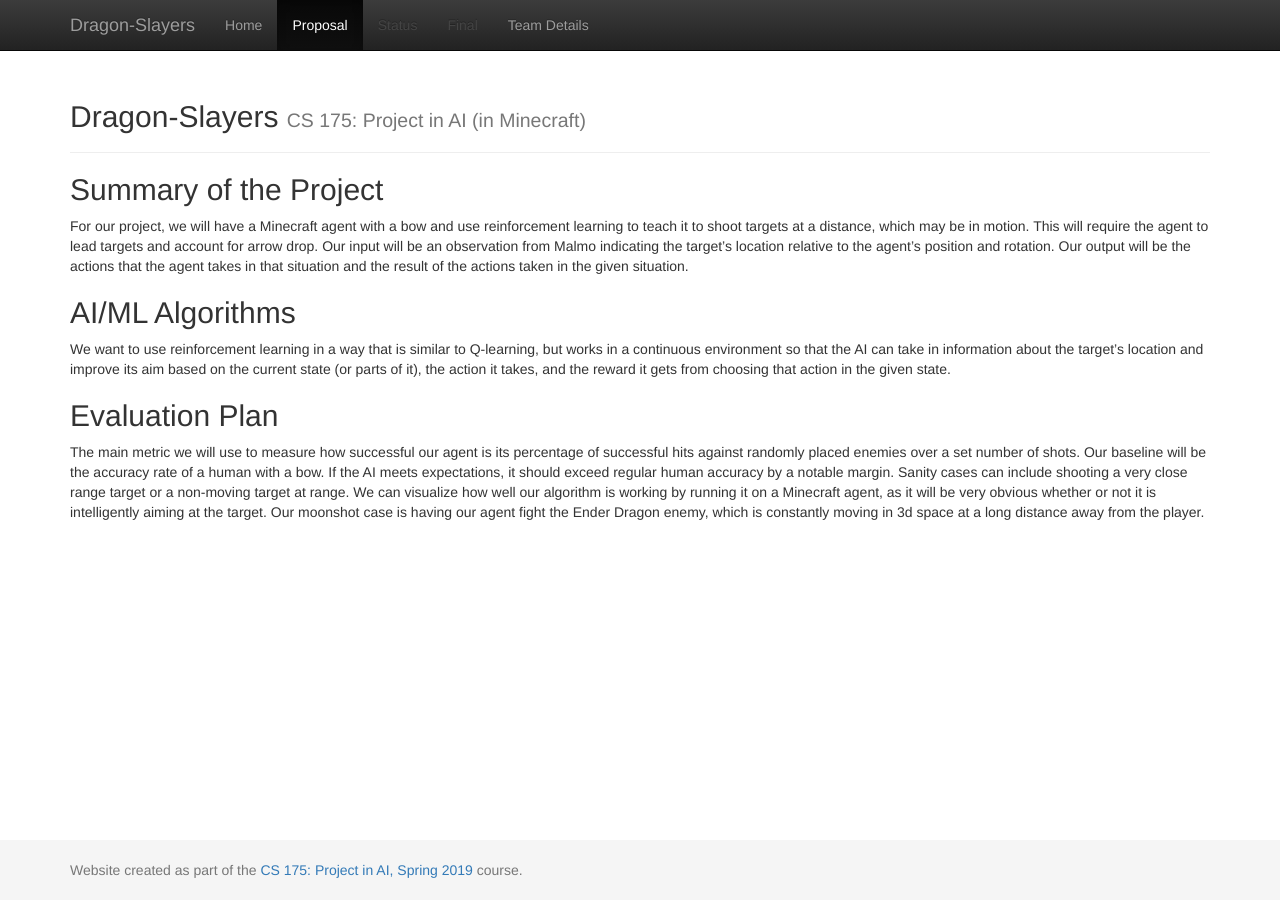
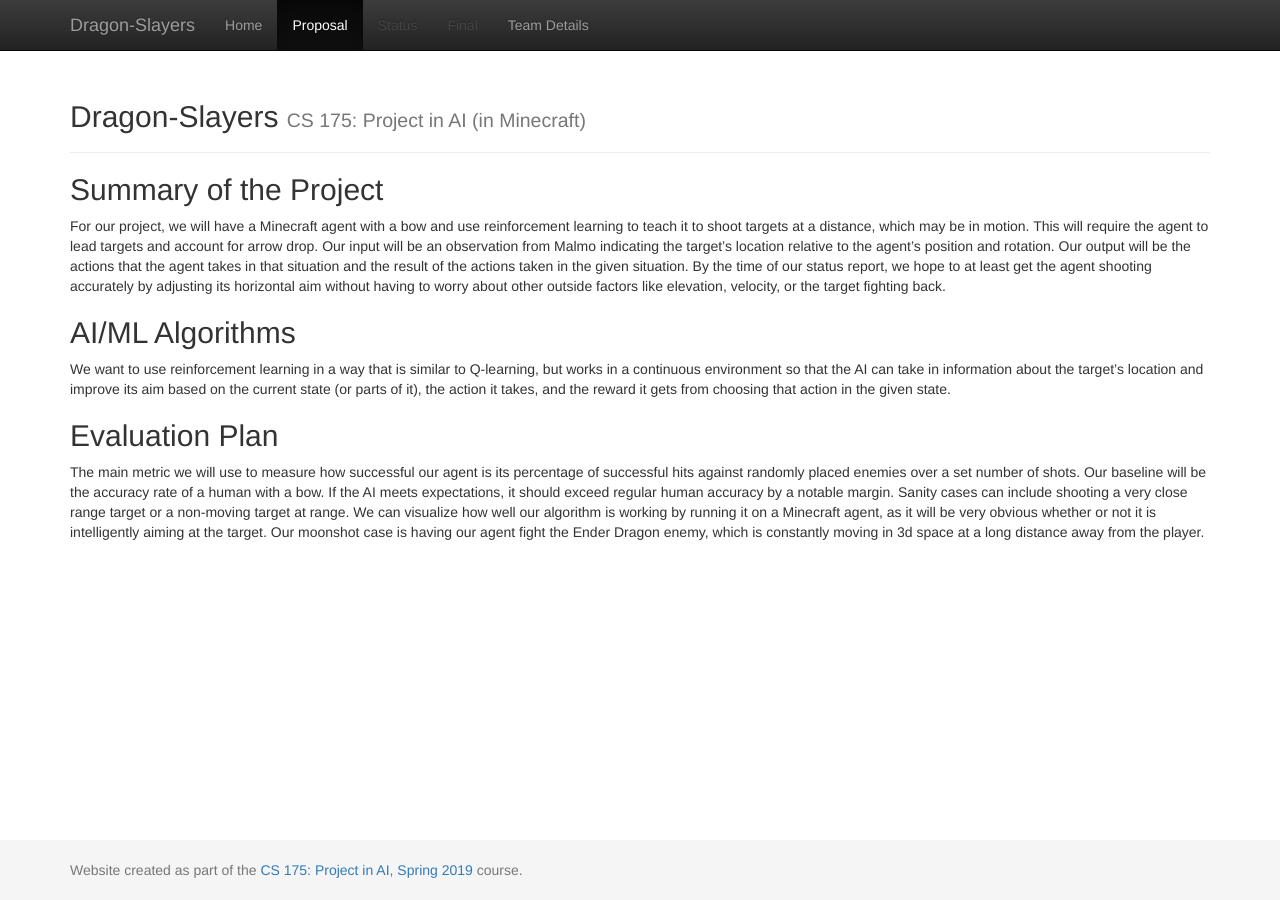
Before and after one commit to RibbonedAce/Dragon-Slayers, a Jekyll site: the page built from docs/proposal.md, in a window 1280 px wide. Built offline with Jekyll 4.4.1, drawn with Linux system fonts in a browser that asks for light colours.

Commit message:
Update proposal.md to include status report goal

```diff
--- a/docs/proposal.md
+++ b/docs/proposal.md
@@ -3,7 +3,7 @@
 title: Proposal
 ---
 ## Summary of the Project
-For our project, we will have a Minecraft agent with a bow and use reinforcement learning to teach it to shoot targets at a distance, which may be in motion. This will require the agent to lead targets and account for arrow drop. Our input will be an observation from Malmo indicating the target’s location relative to the agent’s position and rotation. Our output will be the actions that the agent takes in that situation and the result of the actions taken in the given situation.
+For our project, we will have a Minecraft agent with a bow and use reinforcement learning to teach it to shoot targets at a distance, which may be in motion. This will require the agent to lead targets and account for arrow drop. Our input will be an observation from Malmo indicating the target’s location relative to the agent’s position and rotation. Our output will be the actions that the agent takes in that situation and the result of the actions taken in the given situation. By the time of our status report, we hope to at least get the agent shooting accurately by adjusting its horizontal aim without having to worry about other outside factors like elevation, velocity, or the target fighting back.
 ## AI/ML Algorithms
 We want to use reinforcement learning in a way that is similar to Q-learning, but works in a continuous environment so that the AI can take in information about the target’s location and improve its aim based on the current state (or parts of it), the action it takes, and the reward it gets from choosing that action in the given state.
 ## Evaluation Plan
```
